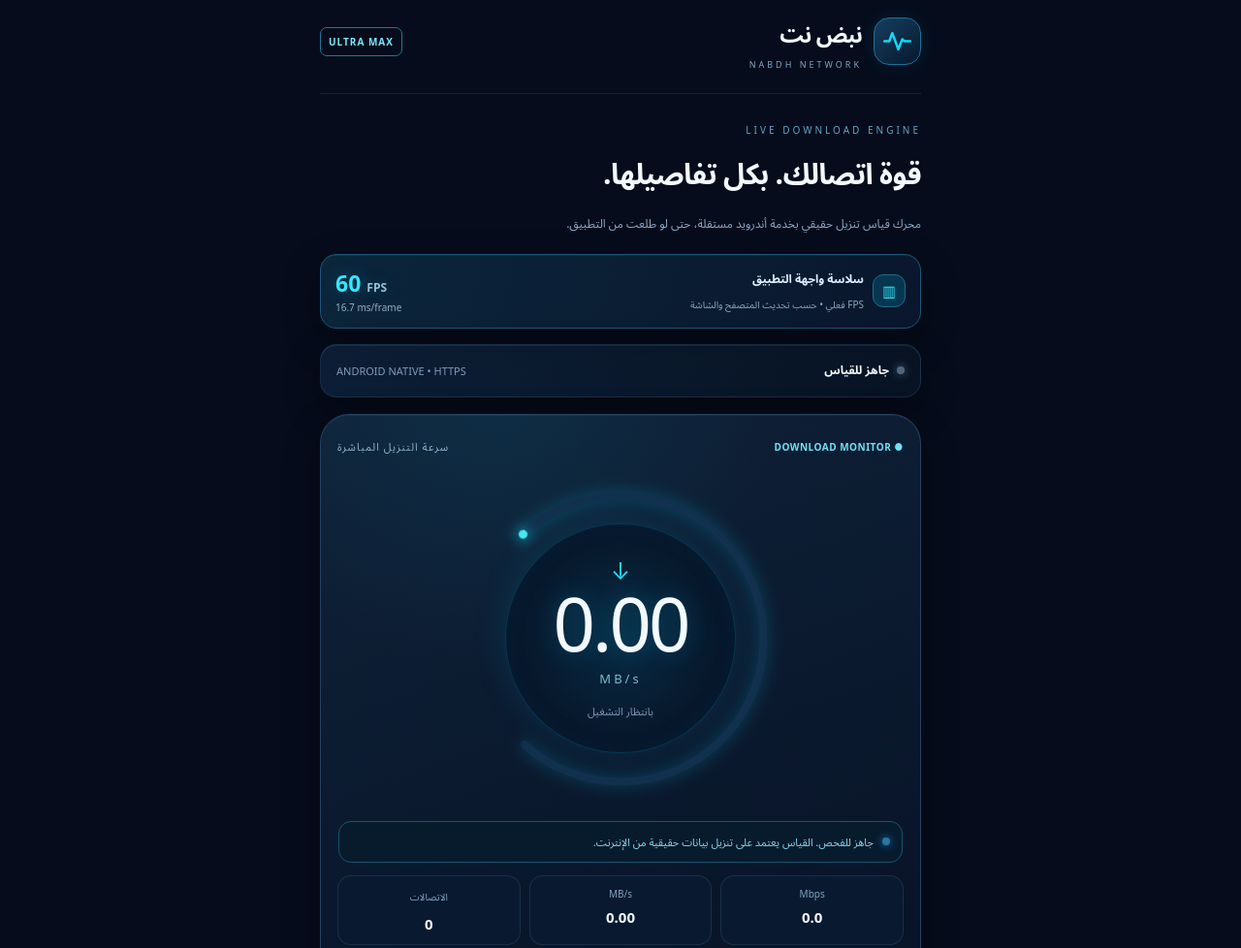
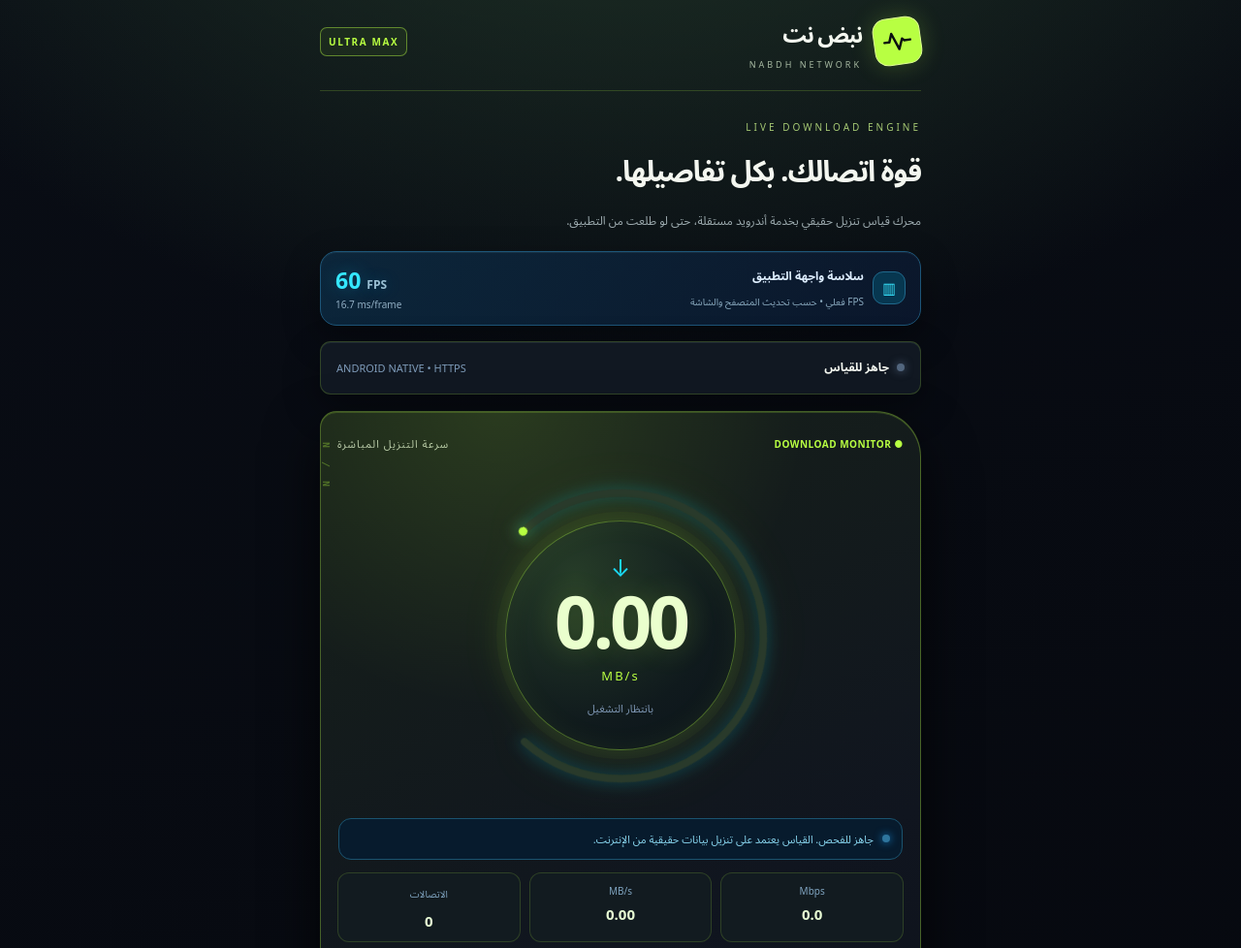
Before and after one commit to ammar100050000-netizen/ammar, a plain HTML site: page nabdh-net/index.html in a window 1280 px wide. Shown: the part 81-1059 px from the top of the page at 97% size. Drawn offline with Linux system fonts and the light colour scheme.

Commit message:
Introduce distinct lime-on-obsidian signature design; retain every original function and one-tap update

```diff
--- a/nabdh-net/index.html
+++ b/nabdh-net/index.html
@@ -68,6 +68,44 @@ body.tenMode #detailsPage{display:none}
 .detailHost{background:#0d1930;border:1px solid rgba(111,175,228,.2);border-radius:15px;padding:14px;margin:14px 0;color:#b8e8fa}
 .detailHost h3{margin:0 0 9px;color:#f3faff;font-size:16px}
 #detailsPage .stats,#detailsPage .lifetime,#detailsPage .toolbox{margin-bottom:16px}
+</style><!-- NABDH SIGNATURE DESIGN V25 -->
+<style id="nabdh-signature-v25">
+:root{--cyan:#b8ff42;--soft:#a0aec1;--line:rgba(185,255,72,.17);--glass:#101521}
+html{background:#070a11}
+body{background:radial-gradient(ellipse 90% 35% at 50% -10%,#253c2b 0,transparent 80%),linear-gradient(160deg,#090d15,#06080e 70%);color:#f4f7f0}
+.app{max-width:620px}
+.top{border-bottom:1px solid #b8ff4230;padding-bottom:20px}
+.logo{background:#b8ff42;color:#0b1110;border:1px solid #dfff94;box-shadow:0 0 25px #b8ff4235;transform:rotate(-8deg);border-radius:14px}
+.brand strong{font-weight:900;letter-spacing:-1.2px}
+.brand small{color:#a6b8a1}
+.badge{color:#b8ff42;border:1px solid #b8ff4270;background:#b8ff420e;letter-spacing:1.6px}
+.eyebrow{color:#a5c873}
+.headline{font-weight:900;letter-spacing:-1.2px}
+.subtitle{color:#9eacb0}
+.statusbar{background:#111822;border:1px solid #b8ff4230;border-radius:11px}
+.dot.live{background:#b8ff42;box-shadow:0 0 0 4px #b8ff421c,0 0 14px #b8ff42}
+.panel{background:linear-gradient(155deg,#172119,#10151f 52%,#0b1018);border:1px solid #b8ff4252;border-radius:17px 47px 17px 47px;box-shadow:inset 0 1px #b8ff4230,0 25px 55px #000a;isolation:isolate}
+.panel:before{background:radial-gradient(circle,#b8ff4220,transparent 66%)}
+.panel:after{content:"N / N";position:absolute;top:47px;left:-18px;transform:rotate(-90deg);font:800 10px/1 monospace;letter-spacing:4px;color:#b8ff4255;pointer-events:none}
+.panelHead{color:#bdcbb3}
+.panelHead b{color:#b8ff42}
+.speedwrap{filter:drop-shadow(0 0 22px #b8ff4218)}
+.track{stroke:#293a2b}
+.progress{stroke:#b8ff42;filter:drop-shadow(0 0 7px #b8ff4280)}
+.ticks{stroke:#68864d}
+.center{background:radial-gradient(circle at 30% 24%,#263c28,#101a1d 63%,#0b121b);border:1px solid #b8ff425c;box-shadow:0 0 0 9px #b8ff4207,0 0 35px #b8ff4215,inset 0 0 28px #b8ff4210}
+.v{font-weight:750;letter-spacing:-4px;color:#eaffcd;text-shadow:0 0 30px #b8ff4230}
+.metric{color:#b8ff42;letter-spacing:2px}
+.metriccard{background:#121b20;border:1px solid #b8ff422b;border-radius:12px}
+.metriccard strong{color:#e7fbd4}
+.sectionTitle{color:#f4f8f2}
+.start,#tenToggle{background:linear-gradient(120deg,#caff65,#92d52d)!important;color:#11190a!important;border:0!important;border-radius:13px!important;box-shadow:0 12px 32px #b8ff4220;font-weight:900!important}
+button.selected,.mode.selected,.unitBtn.chosen{border-color:#b8ff42!important;color:#b8ff42!important}
+.nb-restore-update{background:linear-gradient(140deg,#1b281c,#101722)!important;border-color:#b8ff4266!important;border-radius:15px!important}
+.nb-restore-update button{background:#b8ff42!important;color:#0b1409!important;border:0!important;font-weight:900!important}
+.nb-restore-update small{color:#a9bba1!important}
+@media(max-width:370px){.panel{padding:17px 12px}.brand strong{font-size:20px}.v{font-size:clamp(45px,11vw,64px)}}
+@media(prefers-reduced-motion:reduce){*,*:before,*:after{animation-duration:.01ms!important;transition-duration:.01ms!important}}
 </style></head><body data-nabdh-interface="1"><main class="app"><div class="screenNav"><button id="navMain" class="selected" type="button">الرئيسية والكرة الأرضية</button><button id="navTen" type="button">10 دوائر قياس</button><button id="navDetails" type="button">☰ التفاصيل والإحصائيات</button></div><div id="detailsPage" aria-label="تفاصيل القياس"><div class="tenHead"><h2>☰ التفاصيل والإحصائيات</h2><p>الوقت، البيانات، السيرفرات، والسجل والأدوات بمكان واحد.</p></div><section class="detailHost"><h3>السيرفرات والهوست</h3><p style="font-size:12px;margin:8px 0 0">🇩🇪 WOBCOM Frankfurt — HTTPS تنزيل مباشر<br>🇩🇪 Hetzner Germany — HTTPS احتياطي<br>🇩🇪 Clouvider Frankfurt — iPerf3 (غير مفعل بمحرك HTTPS الحالي)</p></section><div class="sectionTitle"><strong>تفاصيل جلسة القياس</strong><span>LIVE STATISTICS</span></div><section class="stats"><div class="stat"><span>أعلى سرعة</span><strong id="peak">0.0 <small>Mbps</small></strong></div><div class="stat"><span>إجمالي التنزيل</span><strong id="total">0 <small>MB</small></strong></div><div class="stat"><span>زمن التشغيل</span><strong id="elapsed">00:00</strong></div><div class="stat"><span>مصدر الاختبار</span><strong id="sourceName" style="font-size:15px">بانتظار الاتصال</strong></div></section>
 <section class="lifetime" aria-label="إحصائيات محفوظة"><div class="lifetimeHead">السجل التراكمي المحفوظ • V10 <span>يبقى بعد الإيقاف والإغلاق</span></div><div class="stats"><div class="stat"><span>إجمالي التنزيل لكل الجلسات</span><strong id="allBytes">0.00 MB</strong></div><div class="stat"><span>زمن التشغيل لكل الجلسات</span><strong id="allTime">00:00:00</strong></div><div class="stat"><span>عدد الجلسات</span><strong id="allSessions">0</strong></div><div class="stat"><span>أعلى سرعة مسجلة</span><strong id="allPeak">0 Mbps</strong></div></div></section><div class="chartBox"><header><strong>الرسم البياني المباشر</strong><span id="chartStatus">آخر 60 ثانية</span></header><canvas id="chart"></canvas><div class="legend"><span>60s ago</span><span>Download • Mbps</span><span>NOW</span></div></div>
 <section class="toolbox" aria-label="أدوات نبض نت العشر"><h2>⚡ مركز أدوات نبض نت • V14</h2><p>10 إضافات لقراءة القياس وإدارة استهلاك البيانات، بدون أرقام وهمية.</p><div class="toolgrid">
```
